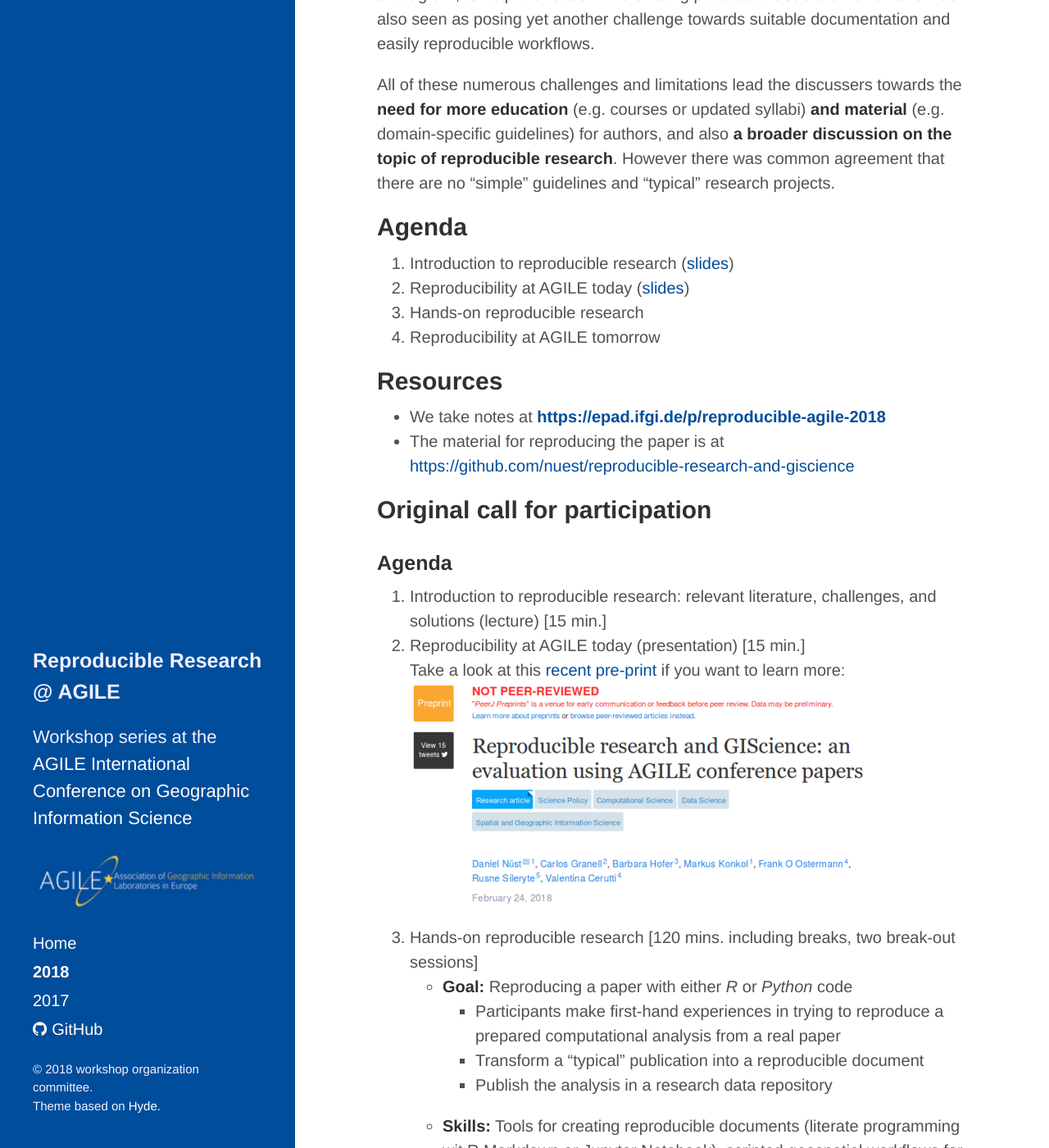
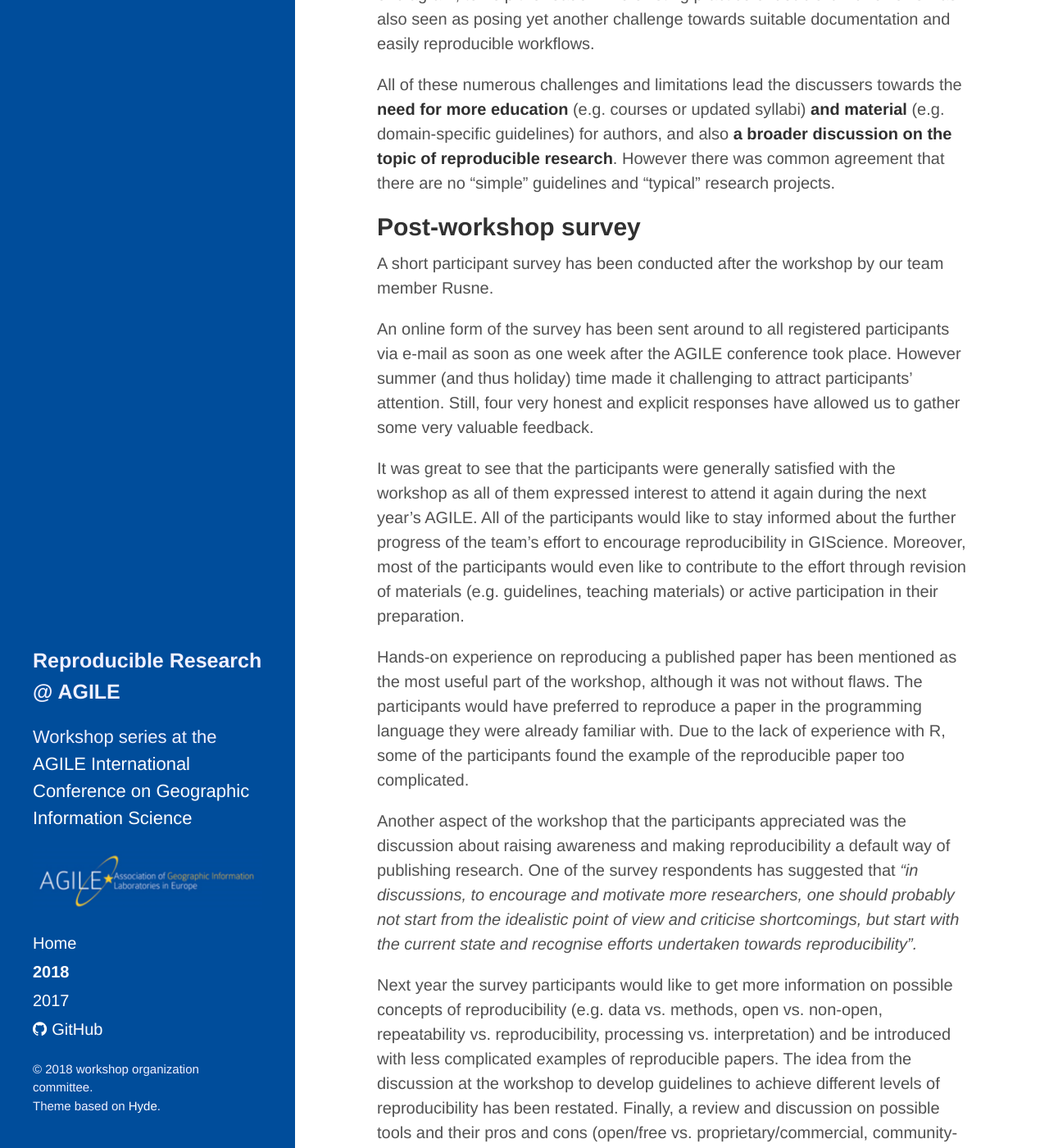
Before and after one commit to reproducible-agile/reproducible-agile.github.io, a Jekyll site: the page built from 2018.md, in a window 1280 px wide and 1400 px high, scrolled down 3258 px. Shown: the whole window at 82% size. Built offline with Jekyll 4.4.1, drawn with Linux system fonts in a browser that asks for light colours; comment, search, counter and statistics services are not loaded; some of the changed text lies outside the part shown.

Commit message:
add short text about 2018 post workshop survey

```diff
--- a/2018.md
+++ b/2018.md
@@ -67,6 +67,31 @@ The existing practice of double-blind reviews was also seen as posing yet anothe
 
 All of these numerous challenges and limitations lead the discussers towards the **need for more education** (e.g. courses or updated syllabi) **and material** (e.g. domain-specific guidelines) for authors, and also **a broader discussion on the topic of reproducible research**.
 However there was common agreement that there are no "simple" guidelines and "typical" research projects.
+
+## Post-workshop survey
+
+A short participant survey has been conducted after the workshop by our team member Rusne.
+
+An online form of the survey has been sent around to all registered participants via e-mail as soon as one week after the AGILE conference took place.
+However summer (and thus holiday) time made it challenging to attract participants’ attention.
+Still, four very honest and explicit responses have allowed us to gather some very valuable feedback.
+
+It was great to see that the participants were generally satisfied with the workshop as all of them expressed interest to attend it again during the next year’s AGILE.
+All of the participants would like to stay informed about the further progress of the team's effort to encourage reproducibility in GIScience.
+Moreover, most of the participants would even like to contribute to the effort through revision of materials (e.g. guidelines, teaching materials) or active participation in their preparation.
+
+Hands-on experience on reproducing a published paper has been mentioned as the most useful part of the workshop, although it was not without flaws.
+The participants would have preferred to reproduce a paper in the programming language they were already familiar with.
+Due to the lack of experience with R, some of the participants found the example of the reproducible paper too complicated.
+
+Another aspect of the workshop that the participants appreciated was the discussion about raising awareness and making reproducibility a default way of publishing research.
+One of the survey respondents has suggested that _"in discussions, to encourage and motivate more researchers, one should probably not start from the idealistic point of view and criticise shortcomings, but start with the current state and recognise efforts undertaken towards reproducibility"._
+
+Next year the survey participants would like to get more information on possible concepts of reproducibility (e.g. data vs. methods, open vs. non-open, repeatability vs. reproducibility, processing vs. interpretation) and be introduced with less complicated examples of reproducible papers.
+The idea from the discussion at the workshop to develop guidelines to achieve different levels of reproducibility has been restated.
+Finally, a review and discussion on possible tools and their pros and cons (open/free vs. proprietary/commercial, community-driven vs. company-driven, local/institutional vs. global providers, etc.) has been mentioned as a suggestion for the upcoming workshops.
+
+_The research team would like to thank Jeremy Azzopardi, Lars Harrie, Francisco Ramos and Stefan Wiemann for their time in providing us with very valuable feedback!_
 
 ## Agenda
 
```
